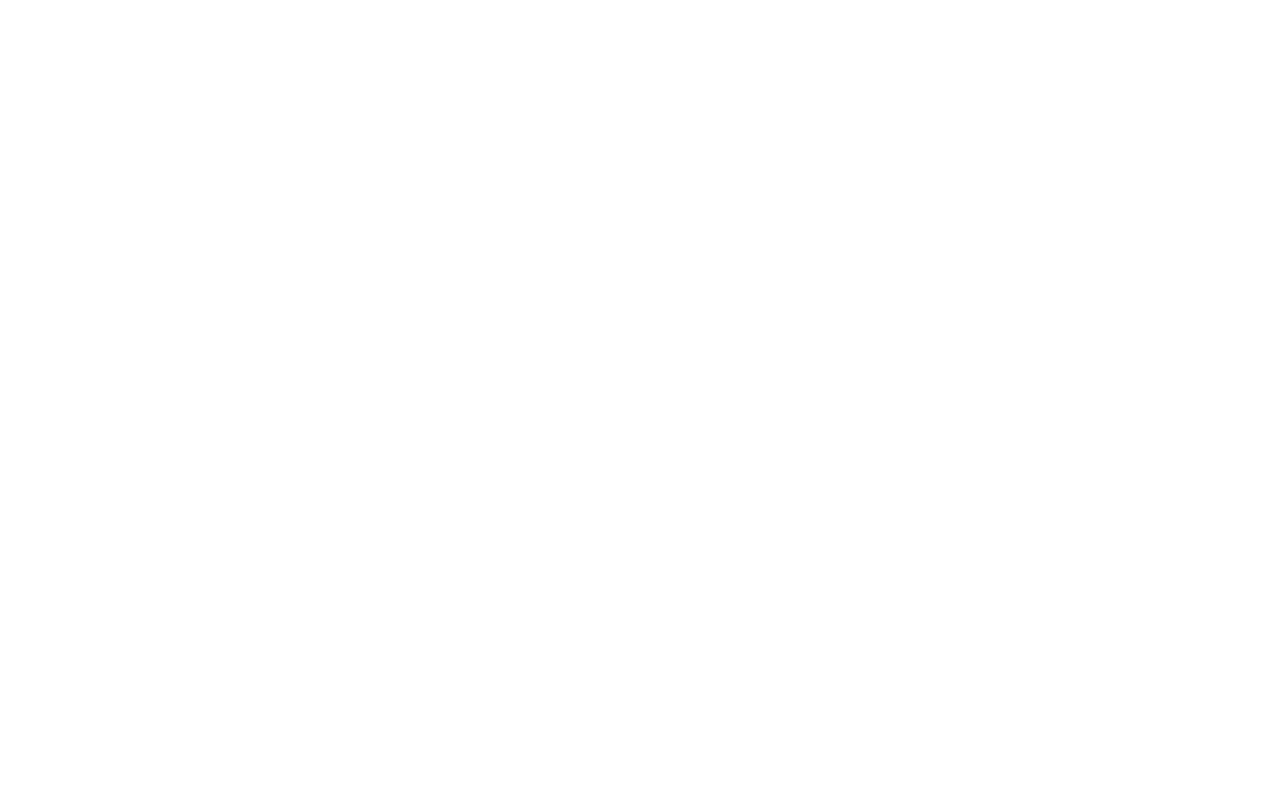
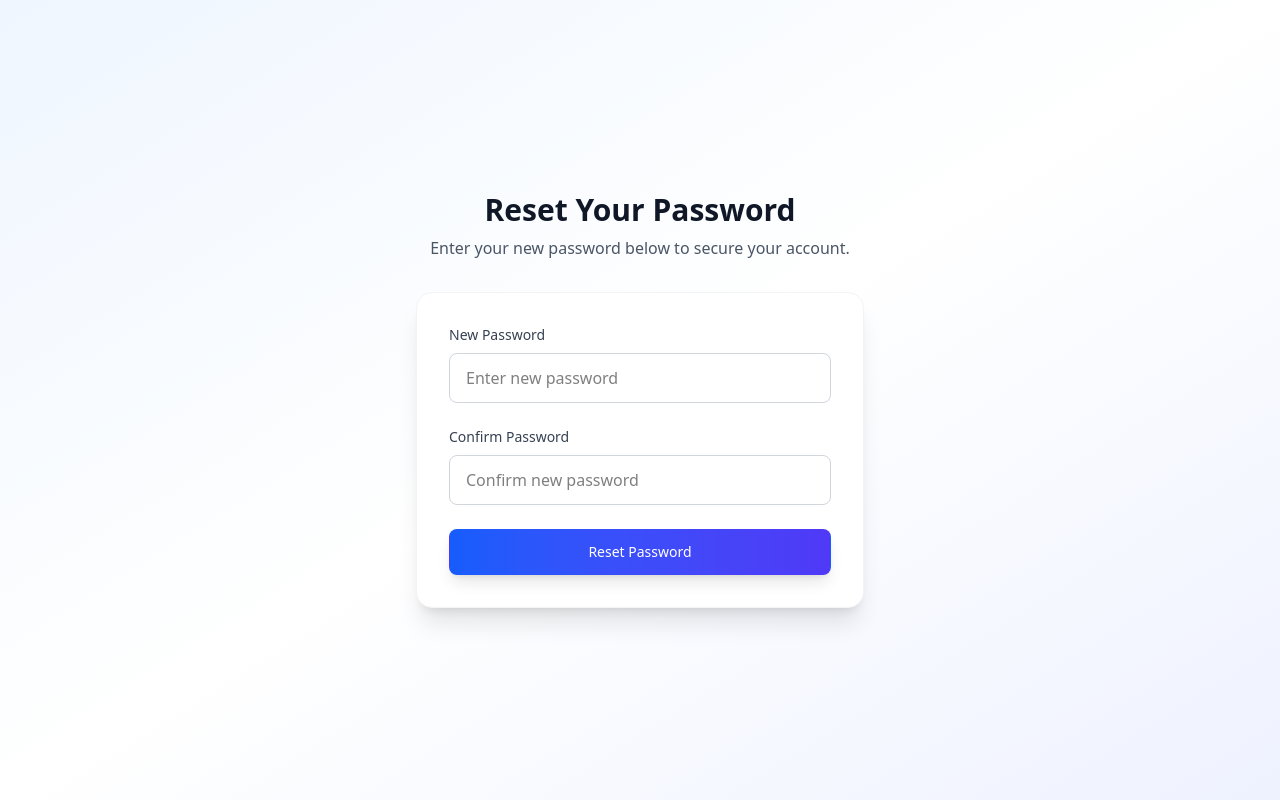
Before and after one commit to KrishnaParhyar/IT-Inventory-System, a React (Vite) app in the folder IT-SYSTEM/: page /reset in a window 1280 px wide. Before the commit this address had no page. Built offline with nearby package versions, Linux system fonts and the light colour scheme.

Commit message:
Frontend for Reset Password

```diff
--- a/IT-SYSTEM/src/App.jsx
+++ b/IT-SYSTEM/src/App.jsx
@@ -4,6 +4,7 @@
 import ForgetPassword from './components/ForgetPassword'
 import { Routes, Route, Navigate } from 'react-router-dom'
 import Dashboard from './components/Dashboard'
+import ResetPassword from './components/ResetPassword'
 
 function App() {
   return (
@@ -14,6 +15,8 @@
         <Route path="/dashboard" element={<Dashboard />} />
         <Route path="/" element={<Navigate to="/login" replace />} />
         <Route path="/forget-password" element={<ForgetPassword />} />
+        <Route path='/reset' element={<ResetPassword />} />
+
       </Routes>
 
       {/* <Sidebar /> */}
--- /dev/null
+++ b/IT-SYSTEM/src/components/ResetPassword.jsx
@@ -0,0 +1,166 @@
+import { useState } from 'react';
+import { useLocation, useNavigate } from 'react-router-dom';
+
+const ResetPassword = () => {
+  const [formData, setFormData] = useState({
+    newPassword: '',
+    confirmPassword: ''
+  });
+
+  const [errors, setErrors] = useState({});
+  const [isLoading, setIsLoading] = useState(false);
+  const [message, setMessage] = useState('');
+  const navigate = useNavigate();
+  const location = useLocation();
+  const email = location.state?.email; // passed from OTP screen
+
+  const handleInputChange = (e) => {
+    const { name, value } = e.target;
+    setFormData(prev => ({
+      ...prev,
+      [name]: value
+    }));
+    if (errors[name]) {
+      setErrors(prev => ({
+        ...prev,
+        [name]: ''
+      }));
+    }
+  };
+
+  const validateForm = () => {
+    const newErrors = {};
+    const { newPassword, confirmPassword } = formData;
+
+    if (!newPassword) {
+      newErrors.newPassword = 'New password is required';
+    } else if (newPassword.length < 6) {
+      newErrors.newPassword = 'Password must be at least 6 characters long';
+    }
+
+    if (!confirmPassword) {
+      newErrors.confirmPassword = 'Please confirm your password';
+    } else if (newPassword !== confirmPassword) {
+      newErrors.confirmPassword = 'Passwords do not match';
+    }
+
+    setErrors(newErrors);
+    return Object.keys(newErrors).length === 0;
+  };
+
+  const handleSubmit = async (e) => {
+    e.preventDefault();
+    setMessage('');
+    if (!validateForm()) return;
+
+    setIsLoading(true);
+    try {
+      const res = await fetch('/api/auth/reset-password', {
+        method: 'POST',
+        headers: { 'Content-Type': 'application/json' },
+        body: JSON.stringify({
+          email,
+          newPassword: formData.newPassword
+        })
+      });
+
+      const data = await res.json();
+      if (res.ok) {
+        setMessage('Password reset successfully! Redirecting to login...');
+        setTimeout(() => {
+          navigate('/login');
+        }, 1500);
+      } else {
+        setMessage(data.message || 'Failed to reset password.');
+      }
+    } catch (err) {
+      setMessage('Something went wrong. Please try again.');
+    } finally {
+      setIsLoading(false);
+    }
+  };
+
+  return (
+    <div className="min-h-screen bg-gradient-to-br from-blue-50 via-white to-indigo-50 flex items-center justify-center p-4">
+      <div className="max-w-md w-full space-y-8">
+        <div className="text-center">
+          <h2 className="text-3xl font-bold text-gray-900 mb-2">
+            Reset Your Password
+          </h2>
+          <p className="text-gray-600">
+            Enter your new password below to secure your account.
+          </p>
+        </div>
+        <div className="bg-white rounded-2xl shadow-xl p-8 border border-gray-100">
+          <form className="space-y-6" onSubmit={handleSubmit}>
+            <div>
+              <label htmlFor="newPassword" className="block text-sm font-medium text-gray-700 mb-2">
+                New Password
+              </label>
+              <input
+                type="password"
+                name="newPassword"
+                id="newPassword"
+                value={formData.newPassword}
+                onChange={handleInputChange}
+                className={`w-full px-4 py-3 border rounded-lg focus:ring-2 focus:ring-blue-500 focus:border-transparent transition-all duration-200 ${
+                  errors.newPassword ? 'border-red-300 bg-red-50' : 'border-gray-300 hover:border-gray-400'
+                }`}
+                placeholder="Enter new password"
+              />
+              {errors.newPassword && (
+                <p className="mt-1 text-sm text-red-600">{errors.newPassword}</p>
+              )}
+            </div>
+
+            <div>
+              <label htmlFor="confirmPassword" className="block text-sm font-medium text-gray-700 mb-2">
+                Confirm Password
+              </label>
+              <input
+                type="password"
+                name="confirmPassword"
+                id="confirmPassword"
+                value={formData.confirmPassword}
+                onChange={handleInputChange}
+                className={`w-full px-4 py-3 border rounded-lg focus:ring-2 focus:ring-blue-500 focus:border-transparent transition-all duration-200 ${
+                  errors.confirmPassword ? 'border-red-300 bg-red-50' : 'border-gray-300 hover:border-gray-400'
+                }`}
+                placeholder="Confirm new password"
+              />
+              {errors.confirmPassword && (
+                <p className="mt-1 text-sm text-red-600">{errors.confirmPassword}</p>
+              )}
+            </div>
+
+            <button
+              type="submit"
+              disabled={isLoading}
+              className="group relative w-full flex justify-center py-3 px-4 border border-transparent text-sm font-medium rounded-lg text-white bg-gradient-to-r from-blue-600 to-indigo-600 hover:from-blue-700 hover:to-indigo-700 focus:outline-none focus:ring-2 focus:ring-offset-2 focus:ring-blue-500 disabled:opacity-50 disabled:cursor-not-allowed transition-all duration-200 shadow-lg hover:shadow-xl"
+            >
+              {isLoading ? (
+                <div className="flex items-center">
+                  <svg className="animate-spin -ml-1 mr-3 h-5 w-5 text-white" xmlns="http://www.w3.org/2000/svg" fill="none" viewBox="0 0 24 24">
+                    <circle className="opacity-25" cx="12" cy="12" r="10" stroke="currentColor" strokeWidth="4" />
+                    <path className="opacity-75" fill="currentColor" d="M4 12a8 8 0 018-8V0C5.373 0 0 5.373 0 12h4zm2 5.291A7.962 7.962 0 014 12H0c0 3.042 1.135 5.824 3 7.938l3-2.647z" />
+                  </svg>
+                  Resetting...
+                </div>
+              ) : (
+                'Reset Password'
+              )}
+            </button>
+
+            {message && (
+              <div className={`mt-2 text-center text-sm ${message.includes('successfully') ? 'text-green-600' : 'text-red-600'}`}>
+                {message}
+              </div>
+            )}
+          </form>
+        </div>
+      </div>
+    </div>
+  );
+};
+
+export default ResetPassword;
```
